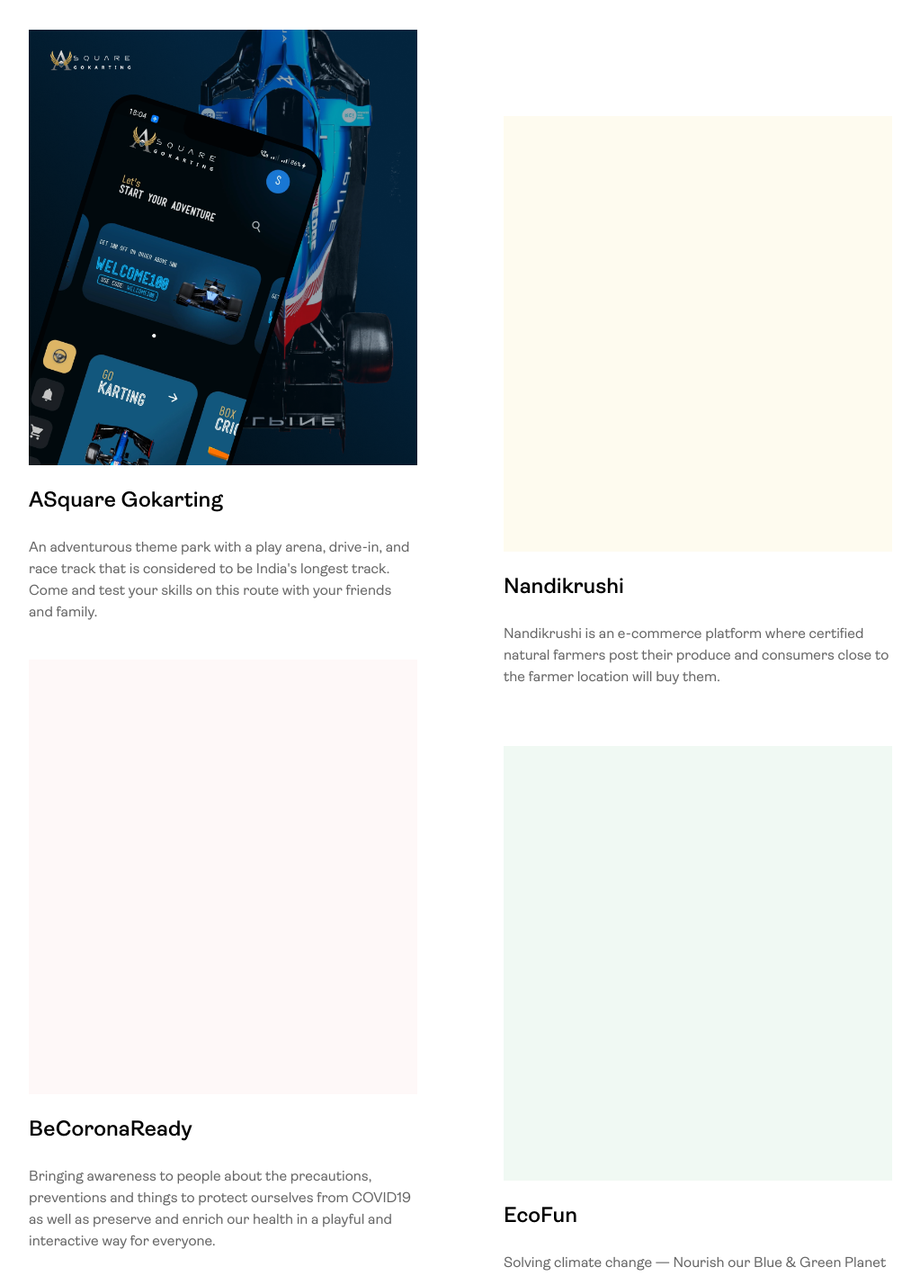
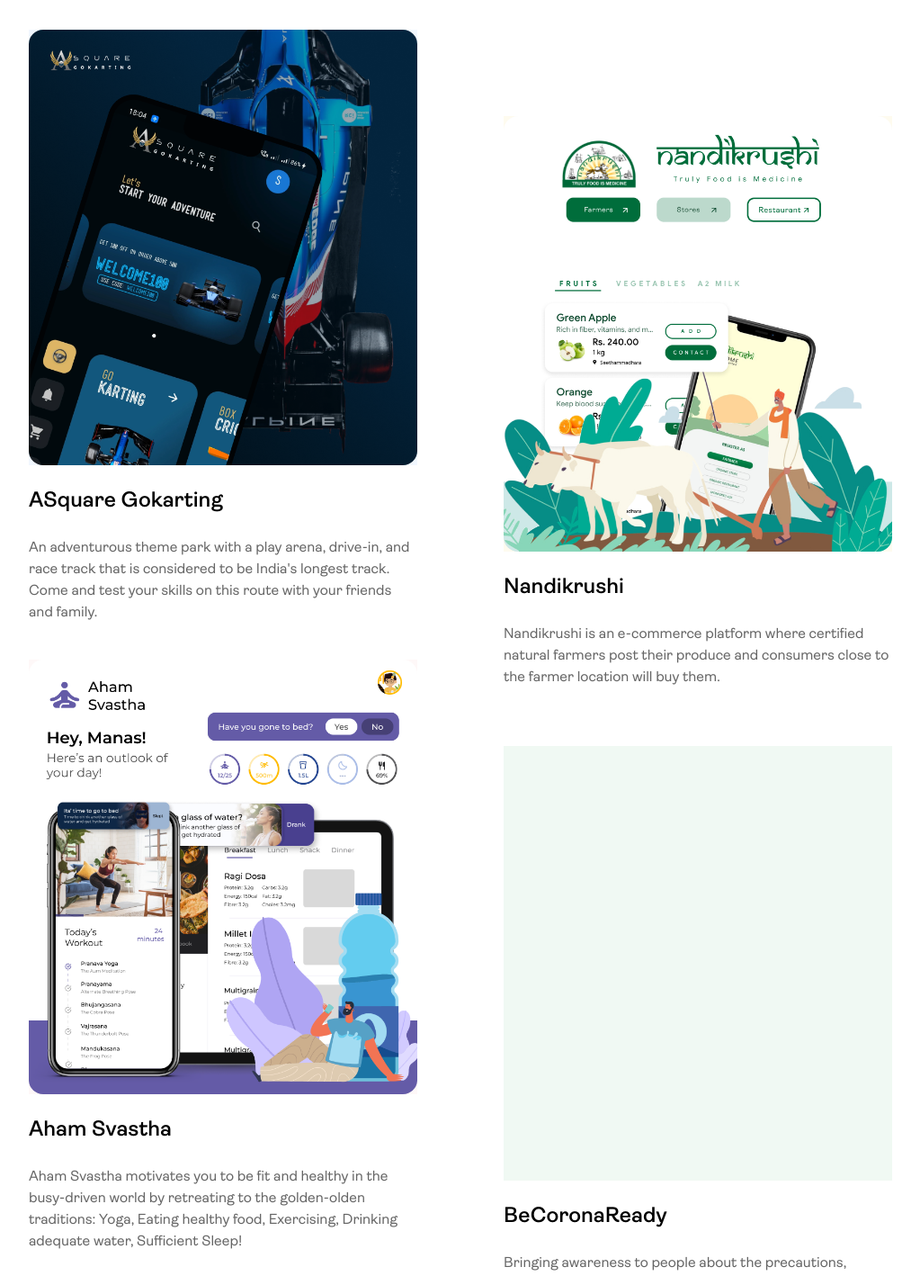
Before and after one commit to ManasMalla/manasmalla.github.io, a Next.js app: page / in a window 1280 px wide. Shown: the part 5800-7218 px from the top of the page at 90% size, without its empty margins (80-1103 px from the left). Built offline with nearby package versions, Linux system fonts and the light colour scheme; what @parse/react-ssr would draw is missing.

Commit message:
added 3 posters
Signed-off-by: Manas Malla <manasmalla.dev@gmail.com>

```diff
--- a/src/pages/index.tsx
+++ b/src/pages/index.tsx
@@ -693,7 +693,7 @@
                 <div className="aspect-[765/856] bg-[#D2E3FC]/30 dark:bg-[#D2E3FC]/80">
                   <img
                     src="projects/asquaregokarting.png"
-                    className="w-full h-full object-cover object-top"
+                    className="w-full h-full object-cover object-top rounded-2xl"
                   />
                 </div>
                 <h4 className="text-2xl my-6 font-semibold">
@@ -707,7 +707,12 @@
                 </p>
               </div>
               <div className="w-full lg:w-1/2 lg:mt-24">
-                <div className="aspect-[765/856] bg-[#FEF7E0]/50 dark:bg-[#FEF7E0]/80"></div>
+                <div className="aspect-[765/856] bg-[#FEF7E0]/50 dark:bg-[#FEF7E0]/80">
+                  <img
+                    src="projects/nandikrushi-poster.png"
+                    className="w-full h-full object-cover object-top rounded-2xl"
+                  />
+                </div>
                 <h4 className="text-2xl my-6 font-semibold">Nandikrushi</h4>
                 <p className="opacity-60">
                   Nandikrushi is an e-commerce platform where certified natural
@@ -717,7 +722,7 @@
               </div>
             </div>
             <div className="flex lg:flex-row flex-col lg:mr-24 gap-12 lg:gap-24 lg:-translate-y-8 mt-12 lg:mt-0">
-              <div className="w-full lg:w-1/2">
+              {/* <div className="w-full lg:w-1/2">
                 <div className="aspect-[765/856] bg-[#FCE8E6]/30 dark:bg-[#FCE8E6]/80"></div>
                 <h4 className="text-2xl my-6 font-semibold">BeCoronaReady</h4>
                 <p className="opacity-60">
@@ -726,14 +731,39 @@
                   well as preserve and enrich our health in a playful and
                   interactive way for everyone.
                 </p>
+              </div> */}
+              <div className="w-full lg:w-1/2">
+                <div className="aspect-[765/856] bg-[#FCE8E6]/30 dark:bg-[#FCE8E6]/80">
+                  <img
+                    src="projects/aham-svastha-banner.png"
+                    className="w-full h-full object-cover object-top rounded-2xl"
+                  />
+                </div>
+                <h4 className="text-2xl my-6 font-semibold">Aham Svastha</h4>
+                <p className="opacity-60">
+                  Aham Svastha motivates you to be fit and healthy in the
+                  busy-driven world by retreating to the golden-olden
+                  traditions: Yoga, Eating healthy food, Exercising, Drinking
+                  adequate water, Sufficient Sleep!
+                </p>
               </div>
-              <div className="w-full lg:w-1/2 lg:mt-24">
+              {/* <div className="w-full lg:w-1/2 lg:mt-24">
                 <div className="aspect-[765/856] bg-[#CEEAD6]/30 dark:bg-[#CEEAD6]/80"></div>
                 <h4 className="text-2xl my-6 font-semibold">EcoFun</h4>
                 <p className="opacity-60">
                   Solving climate change — Nourish our Blue & Green Planet by
                   helping us measure our carbon footprint, encourage us to grow
                   trees and be eco friendly.
+                </p>
+              </div> */}
+              <div className="w-full lg:w-1/2 lg:mt-24">
+                <div className="aspect-[765/856] bg-[#CEEAD6]/30 dark:bg-[#CEEAD6]/80"></div>
+                <h4 className="text-2xl my-6 font-semibold">BeCoronaReady</h4>
+                <p className="opacity-60">
+                  Bringing awareness to people about the precautions,
+                  preventions and things to protect ourselves from COVID19 as
+                  well as preserve and enrich our health in a playful and
+                  interactive way for everyone.
                 </p>
               </div>
             </div>
```
Also changed, not shown: public/projects/aham-svastha-banner.png (added), public/projects/nandikrushi-poster.png (added).
